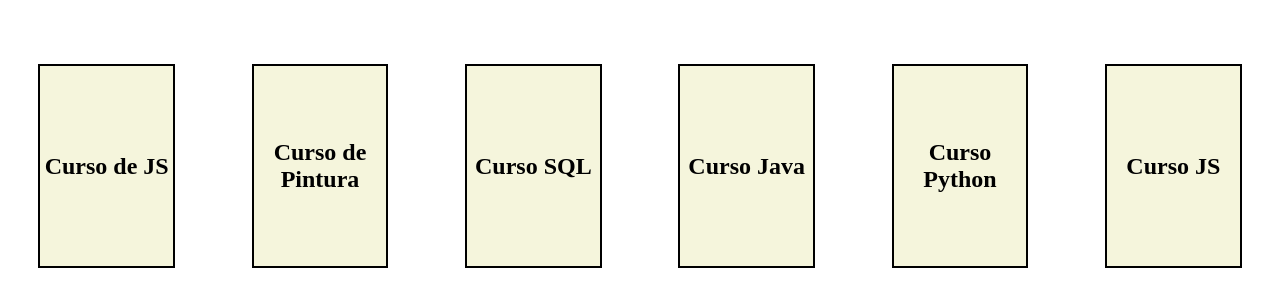
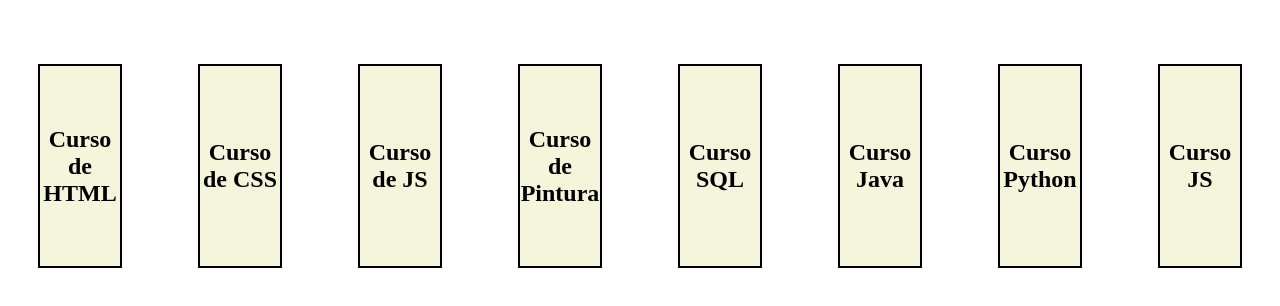
Before and after one commit to ValenOrduna/Prueba-Refrescar, a plain HTML site: page index.html in a window 1280 px wide. Drawn offline with Linux system fonts and the light colour scheme.

Commit message:
Cursos agreados

```diff
--- a/index.html
+++ b/index.html
@@ -9,6 +9,12 @@
   </head>
   <body>
     <div class="container-courses">
+      <div class="course">
+        <h2 class="tittle-course">Curso de HTML</h2>
+      </div>
+      <div class="course">
+        <h2 class="tittle-course">Curso de CSS</h2>
+      </div>
       <div class="course">
         <h2 class="tittle-course">Curso de JS</h2>
       </div>
```
